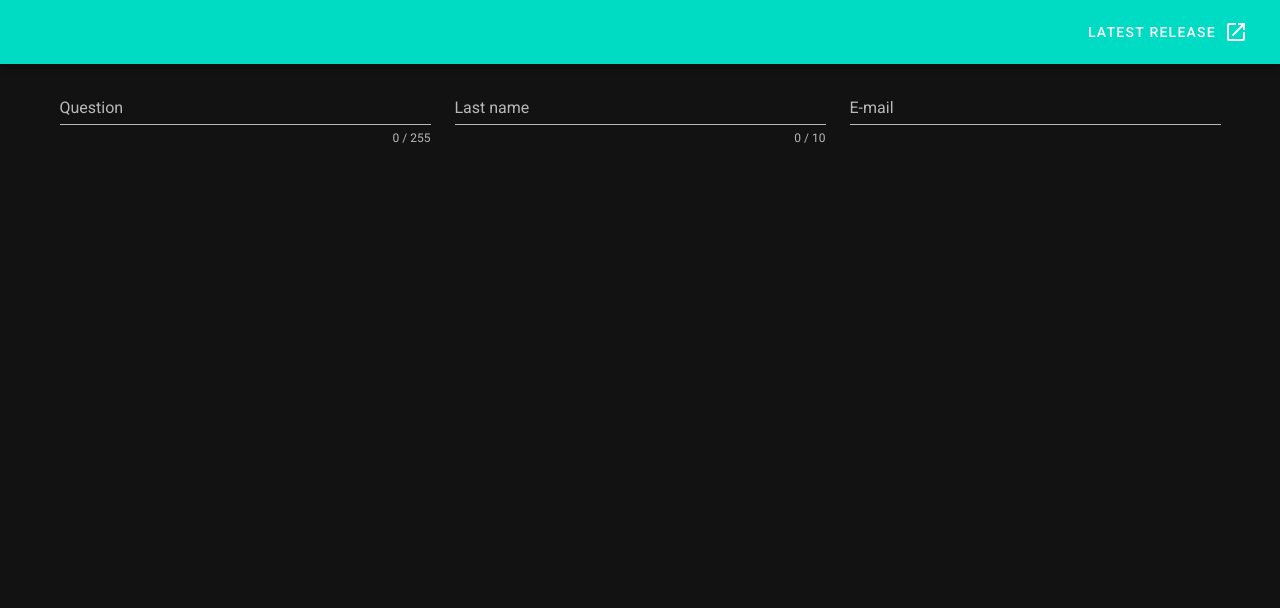
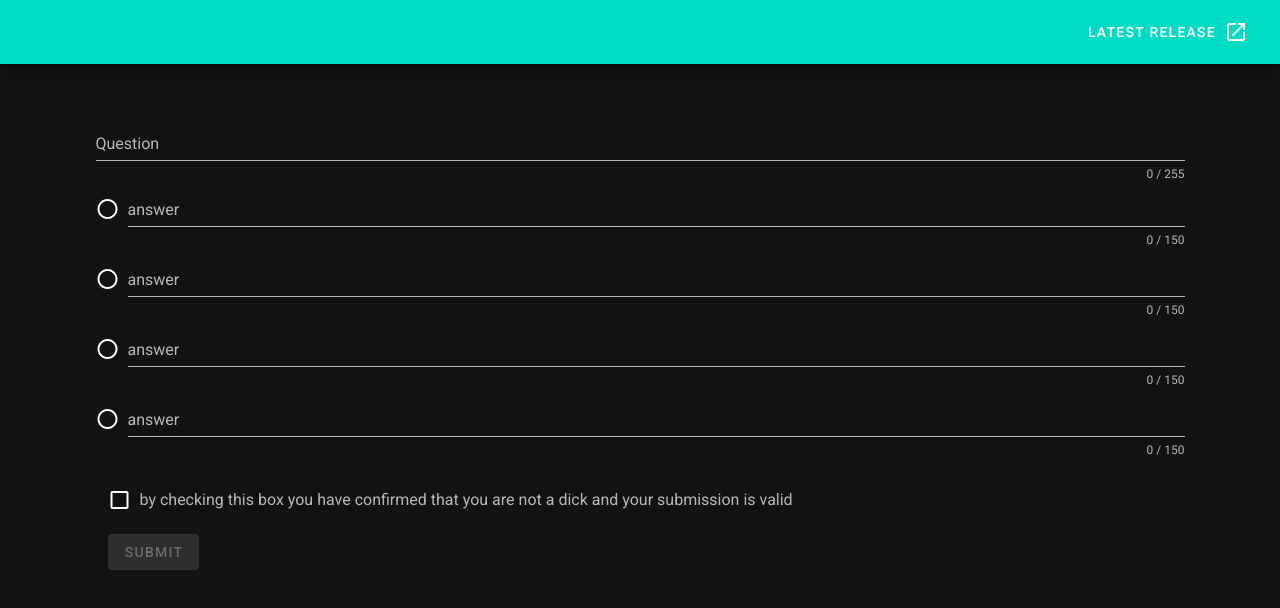
Before and after one commit to GitAPhan/quizilla, a Vue app in the folder frontend/: page /#/add-question in a window 1280 px wide. Shown: the top 608 px of the page. Built offline with nearby package versions, Linux system fonts and the light colour scheme.

Commit message:
added answer and question fields, added basic validation

```diff
--- a/frontend/src/views/AddQuestionPage.vue
+++ b/frontend/src/views/AddQuestionPage.vue
@@ -1,9 +1,8 @@
 <template>
   <div>
-    <v-form v-model="valid">
-      <v-container>
+    <v-form ref="form" v-model="valid" lazy-validation>
+      <v-container class="pa-15">
         <v-row>
-          <v-col cols="12" md="4">
           <v-text-field
             v-model="question"
             :rules="questionRules"
@@ -11,27 +10,26 @@
             label="Question"
             required
           ></v-text-field>
-          </v-col>
-
-          <v-col cols="12" md="4">
+        </v-row>
+        <v-radio-group v-model="ans_cor">
+          <v-row v-for="n in ans_qty" :key="n">
+            <v-radio :value="n"></v-radio>
             <v-text-field
-              v-model="lastname"
-              :rules="nameRules"
-              :counter="10"
-              label="Last name"
+              :v-model="`ans_${n}`"
+              :rules="answerRules"
+              :counter="150"
+              :label="ans_cor === n ? 'correct answer' : 'answer'"
               required
             ></v-text-field>
-          </v-col>
-
-          <v-col cols="12" md="4">
-            <v-text-field
-              v-model="email"
-              :rules="emailRules"
-              label="E-mail"
+          </v-row>
+        </v-radio-group>
+        <v-checkbox
+          v-model="checkbox"
+          :rules="(v) => !!v || 'you must agree to continue'"
+          label="by checking this box you have confirmed that you are not a dick and your submission is valid"
           required
-            ></v-text-field>
-          </v-col>
-        </v-row>
+        ></v-checkbox>
+        <v-btn :disabled="!checkbox">Submit</v-btn>
       </v-container>
     </v-form>
   </div>
@@ -43,7 +41,13 @@ export default {
   data: () => ({
     valid: false,
     question: "",
-    lastname: "",
+    ans_qty: 4, //maybe use to add/subtract amount of answers
+    ans_1: "",
+    ans_2: "",
+    ans_3: "",
+    ans_4: "",
+    ans_cor: "",
+    checkbox: false,
     questionRules: [
       (value) => {
         if (value) return true;
@@ -56,29 +60,23 @@ export default {
         return "Question must be less than 255 characters.";
       },
     ],
-    nameRules: [
+    answerRules: [
       (value) => {
         if (value) return true;
 
-        return "Question is required.";
+        return "Answer is required.";
       },
       (value) => {
-        if (value?.length <= 10) return true;
+        if (value?.length <= 150) return true;
 
-        return "Question must be less than 255 characters.";
+        return "Answer must be less than 150 characters.";
       },
     ],
-    email: "",
-    emailRules: [
+    answerRulesOption: [
       (value) => {
-        if (value) return true;
+        if (value?.length <= 150) return true;
 
-        return "E-mail is requred.";
-      },
-      (value) => {
-        if (/.+@.+\..+/.test(value)) return true;
-
-        return "E-mail must be valid.";
+        return "Answer must be less than 150 characters.";
       },
     ],
   }),
```
Lines whose indentation alone changed are shown as unchanged.
